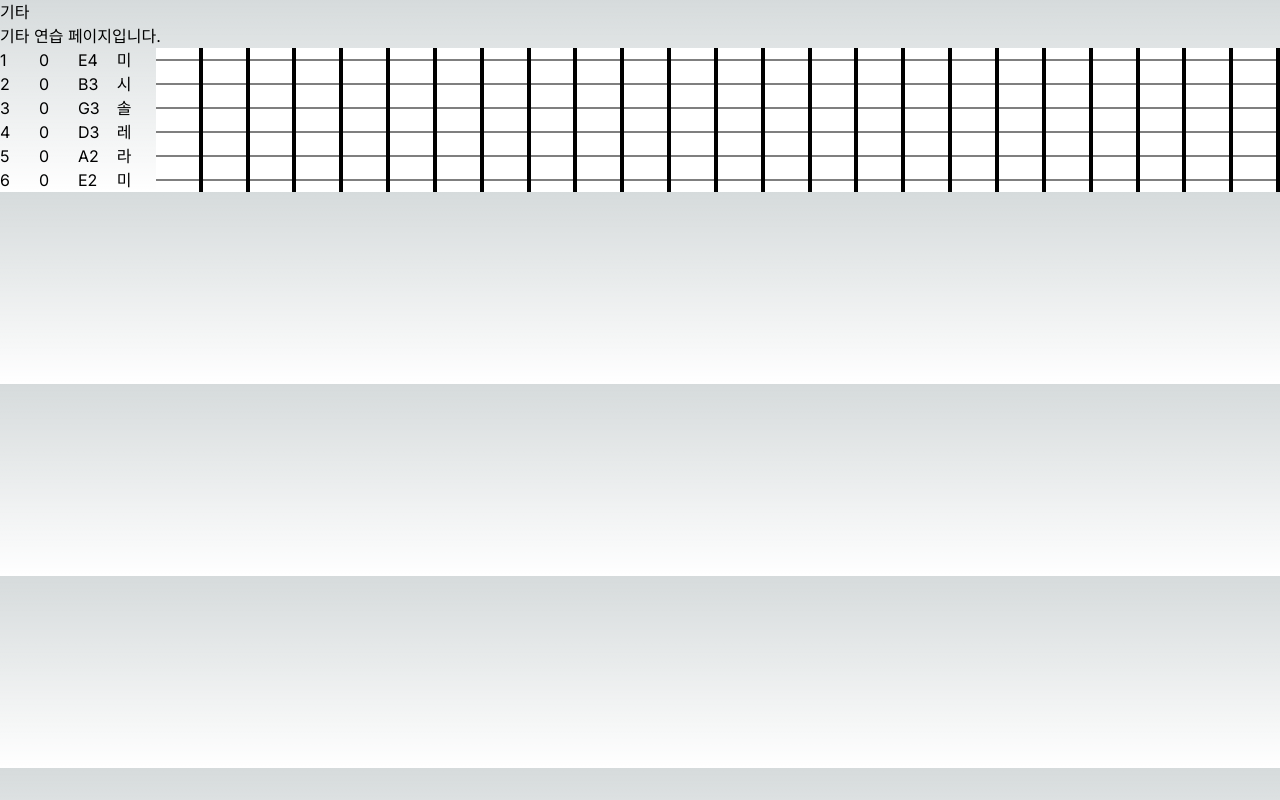
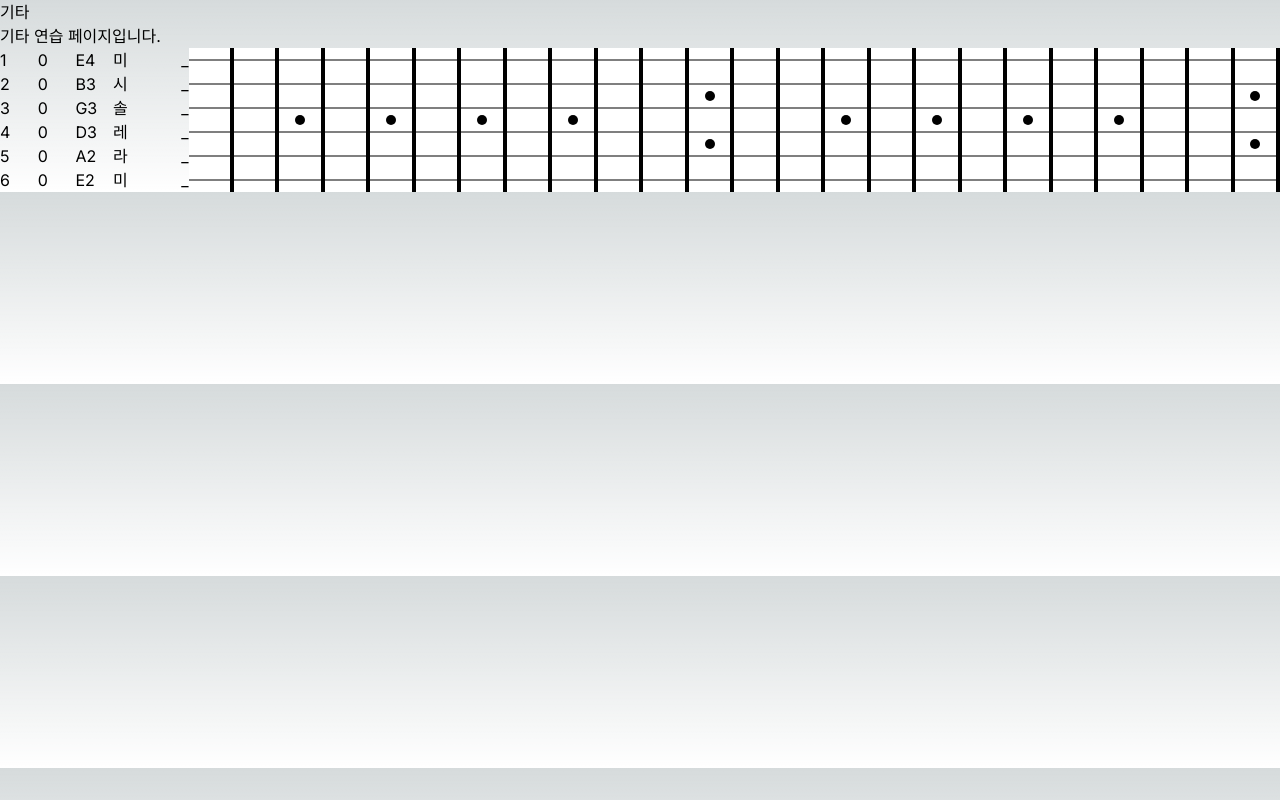
Before and after one commit to ParkHwichan/programmers_guitar, a Next.js app: page /guitar in a window 1280 px wide. Built offline with nearby package versions, Linux system fonts and the light colour scheme.

Commit message:
Add mute toggle and dot markers to guitar strings
Introduced a mute toggle button for each guitar string and visual dot markers on specific frets. Also added methods to calculate major, minor, and seventh chords in the Note model to enhance chord functionality.

```diff
--- a/src/components/guitar/fret/index.tsx
+++ b/src/components/guitar/fret/index.tsx
@@ -1,7 +1,9 @@
 export default function Fret(
     props: {
         onClick?: () => void,
-        isActive?: boolean
+        isActive?: boolean,
+        muted?: boolean,
+        dot?: "up" | "down"
     }
 ) {
 
@@ -11,8 +13,13 @@ export default function Fret(
             onClick={
                 props.onClick
             }
+            className={`w-12 h-6 bg-white relative border-black border-r-4 group ${props.muted ? "opacity-50" : ""}`}>
+            {
+                props.dot && <div
+                    className={`absolute w-[10px] h-[10px] left-[50%] translate-x-[-50%]  rounded-full ${props.dot === "up" ? "top-0" : "top-full"} translate-y-[-50%] bg-black `}>
 
-            className={"w-12 h-6 bg-white relative border-black border-r-4 group"}>
+                </div>
+            }
 
             <div className={`absolute w-full h-[1px] top-[50%] translate-y-[-50%] bg-black group-hover:bg-red-400 `}>
                 {
@@ -22,7 +29,6 @@ export default function Fret(
                     </div>
                 }
             </div>
-
         </button>
     )
 
--- a/src/components/guitar/guitarString/index.tsx
+++ b/src/components/guitar/guitarString/index.tsx
@@ -2,6 +2,12 @@
 import {useCallback, useEffect, useState} from "react";
 import {calculateStringNote, GuitarStringState} from "@/model/guitar/string/string";
 import Fret from "@/components/guitar/fret";
+
+
+const dotPosition = [
+    [3, 3], [5, 3], [7, 3], [9, 3], [12, 2], [12, 4], [15, 3], [17, 3], [19, 3], [21,3], [24, 2], [24, 4]
+]
+
 
 export default function GuitarString(
     props: {
@@ -15,6 +21,7 @@ export default function GuitarString(
     const [state, setState] = useState<GuitarStringState>({
         stringIndex: props.stringIndex,
         fret: 0,
+        muted: false
     });
     const [note, setNote] = useState(calculateStringNote(state));
 
@@ -45,13 +52,31 @@ export default function GuitarString(
                 note.toKorean()
             }
         </div>
+        <div className={"w-[40px] flex items-end justify-end"}>
+            <button onClick={() => {
+                setState({
+                    ...state,
+                    muted: !state.muted
+                })
+            }}>
+                {
+                    state.muted ? "x" : "_"
+                }
+            </button>
+        </div>
         {
             Array.from({length: frets}).map((_, fretIndex) => {
+
+                const showDot = dotPosition.some(([fret, string]) => {
+                    return fret === fretIndex + 1 && string === state.stringIndex - 1
+                } )
+
                 return <Fret
+                    dot={showDot ? "up" : undefined}
+                    muted={state.muted}
                     key={fretIndex}
                     isActive={fretIndex === state.fret - 1}
                     onClick={() => {
-
                         if (fretIndex === state.fret - 1) {
                             setState({
                                 ...state,
--- a/src/model/guitar/string/string.ts
+++ b/src/model/guitar/string/string.ts
@@ -4,6 +4,7 @@ import {Note} from "@/model/note/note";
 export interface GuitarStringState {
     stringIndex: number;
     fret: number;
+    muted?: boolean;
 }
 
 // 주파수 설정 (Hz)
--- a/src/model/note/note.ts
+++ b/src/model/note/note.ts
@@ -5,6 +5,9 @@ type NoteNameKor = '도' | '도#' | '레' | '레#' | '미' | '파' | '파#' | '
 const NOTE_NAMES: NoteName[] = ['C', 'C#', 'D', 'D#', 'E', 'F', 'F#', 'G', 'G#', 'A', 'A#', 'B'];
 const KOR_NOTE_NAMES: NoteNameKor[] = ['도', '도#', '레', '레#', '미', '파', '파#', '솔', '솔#', '라', '라#', '시'];
 
+const majorChordTransposition = [0, 4, 7];
+const minorChordTransposition = [0, 3, 7];
+const seventhChordTransposition = [0, 4, 7, 10];
 
 export class Note {
     name: NoteName;
@@ -61,6 +64,23 @@ export class Note {
         return new Note(noteNames[newNoteIndex], newOctave);
     }
 
+    getMajorChord(): Note[] {
+        return majorChordTransposition.map(transposition =>
+            this.transpose(transposition)
+        );
+    }
+
+    getMinorChord(): Note[] {
+        return minorChordTransposition.map(transposition =>
+            this.transpose(transposition)
+        );
+    }
+
+    getSeventhChord(): Note[] {
+        return seventhChordTransposition.map(transposition =>
+            this.transpose(transposition))
+    }
+
     // 계이름 반환
     toKorean(): NoteNameKor {
         const noteIndex = NOTE_NAMES.indexOf(this.name);
```
